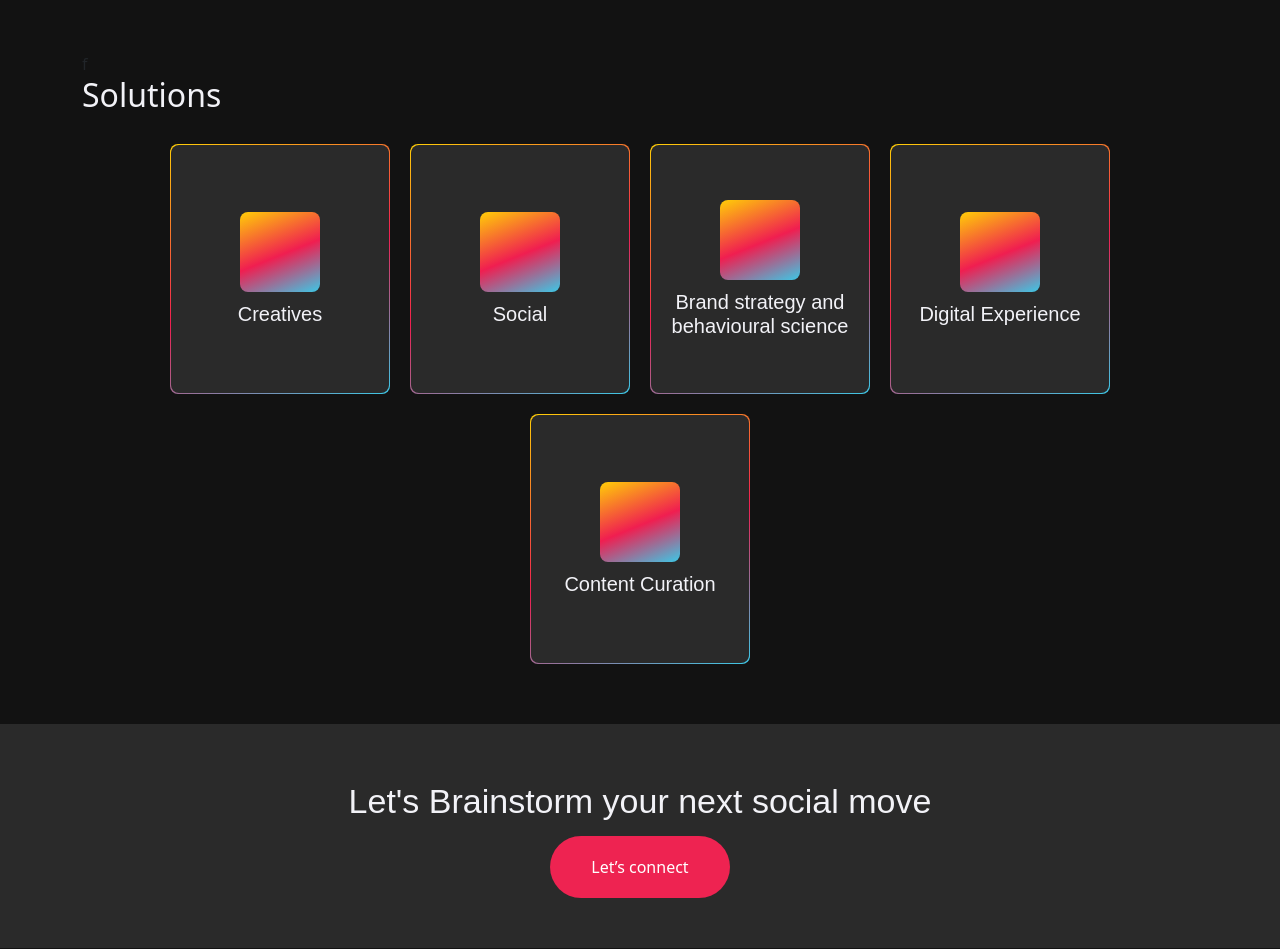
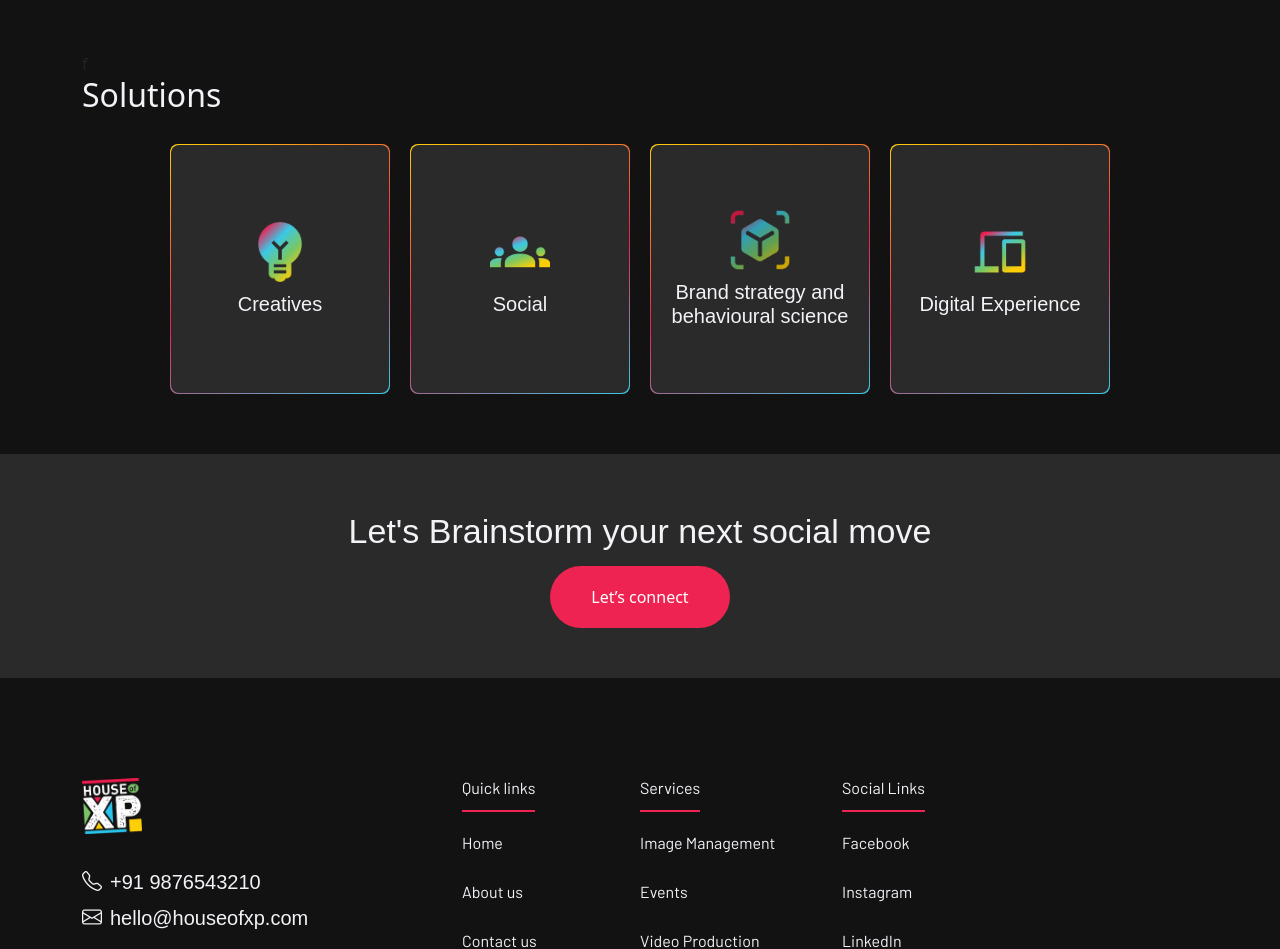
Before and after one commit to mdarbaz98/freelancePro1, a PHP site: page /augs/creative.php in a window 1280 px wide. Shown: the part 867-1816 px from the top of the page. Run offline with PHP 8.4, Linux system fonts and the light colour scheme; some libraries are stand-ins or nearby versions; some web fonts are replaced.

Commit message:
images added

```diff
--- a/creative.php
+++ b/creative.php
@@ -29,32 +29,26 @@ include ('./include/header.php')
         <div class="row animi">
             <div class="animation-div">
                 <div class="inner">
-                    <div class="color"></div>
+                    <div class="color"><img src="/images/Creatives/creative.png" alt=""></div>
                     <div class="text">Creatives</div>
                 </div>
             </div>
             <div class="animation-div">
                 <div class="inner">
-                    <div class="color"></div>
+                    <div class="color"><img src="/images/Creatives/people.png" alt=""></div>
                     <div class="text">Social</div>
                 </div>
             </div>
             <div class="animation-div">
                 <div class="inner">
-                    <div class="color"></div>
+                    <div class="color"><img src="/images/Creatives/vec-box.png" alt=""></div>
                     <div class="text">Brand strategy and behavioural science</div>
                 </div>
             </div>
             <div class="animation-div">
                 <div class="inner">
-                    <div class="color"></div>
+                    <div class="color"><img src="/images/Creatives/devices.png" alt=""></div>
                     <div class="text">Digital Experience</div>
-                </div>
-            </div>
-            <div class="animation-div">
-                <div class="inner">
-                    <div class="color"></div>
-                    <div class="text">Content Curation</div>
                 </div>
             </div>
         </div>
--- a/css/index.css
+++ b/css/index.css
@@ -858,14 +858,16 @@ footer .quick-link .left-quick-link ul li {
   background-color: #2a2a2a;
 }
 .row.animi .animation-div .inner .color {
-  width: 80px;
-  height: 80px;
   border-radius: 8px;
   -webkit-border-radius: 8px;
   -moz-border-radius: 8px;
   -ms-border-radius: 8px;
   -o-border-radius: 8px;
-  background: linear-gradient(158deg, rgb(255, 206, 7) 0%, rgb(240, 30, 80) 53%, rgb(60, 200, 230) 100%);
+}
+.row.animi .animation-div .inner .color img {
+  width: 60px;
+  height: 60px;
+  object-fit: contain;
 }
 .row.animi .animation-div .inner .text {
   font-family: "Chivo", sans-serif;
@@ -1093,7 +1095,6 @@ footer .quick-link .left-quick-link ul li {
   border-radius: 50px;
   color: #fff;
   border: none;
-  margin-top: 10px;
 }
 .contact__page .form-background .last-heading {
   font-family: "Chivo", sans-serif;
--- a/scss/index.scss
+++ b/scss/index.scss
@@ -1094,19 +1094,22 @@ footer {
       border-radius: 8px;
       background-color: #2a2a2a;
       .color {
-        width: 80px;
-        height: 80px;
+        img{
+          width: 60px;
+          height: 60px;
+          object-fit: contain;
+        }
         border-radius: 8px;
         -webkit-border-radius: 8px;
         -moz-border-radius: 8px;
         -ms-border-radius: 8px;
         -o-border-radius: 8px;
-        background: linear-gradient(
-          158deg,
-          rgba(255, 206, 7, 1) 0%,
-          rgba(240, 30, 80, 1) 53%,
-          rgba(60, 200, 230, 1) 100%
-        );
+        // background: linear-gradient(
+        //   158deg,
+        //   rgba(255, 206, 7, 1) 0%,
+        //   rgba(240, 30, 80, 1) 53%,
+        //   rgba(60, 200, 230, 1) 100%
+        // );
       }
       .text {
         font-family: $font2;
--- a/video.php
+++ b/video.php
@@ -28,13 +28,13 @@
         <div class="row animi">
             <div class="animation-div">
                 <div class="inner">
-                    <div class="color"></div>
+                    <div class="color"><img src="images/video/four-ring.png" alt=""></div>
                     <div class="text">Animation</div>
                 </div>
             </div>
             <div class="animation-div">
                 <div class="inner">
-                    <div class="color"></div>
+                    <div class="color"><img src="images/video/" alt=""></div>
                     <div class="text">Stop motion</div>
                 </div>
             </div>
```
Also changed, not shown: images/Creatives/creative.png, images/Creatives/devices.png (added), images/Creatives/people.png (added), images/Creatives/vec-box.png (added), images/video/HoXP_Website_Banners_Stop motion.png (added), images/video/cricle red.png (added), images/video/four-ring.png (added), images/video/pointer.png (added), images/video/square red.png (added), images/video/three-ring.png (added), images/video/two-ring.png (added).
